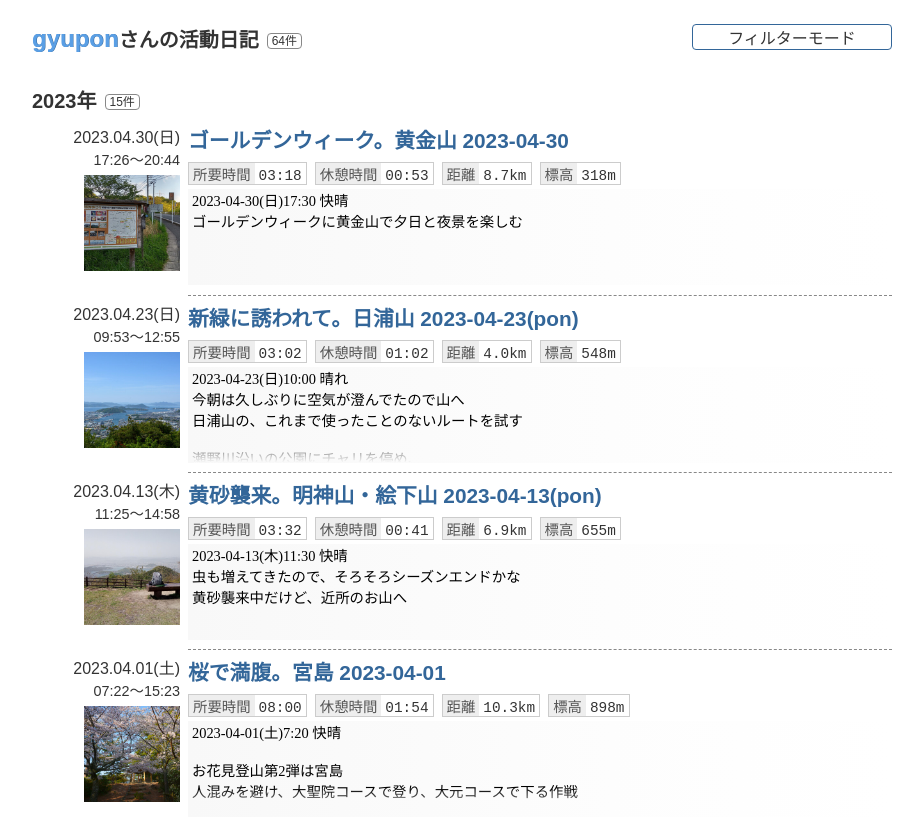
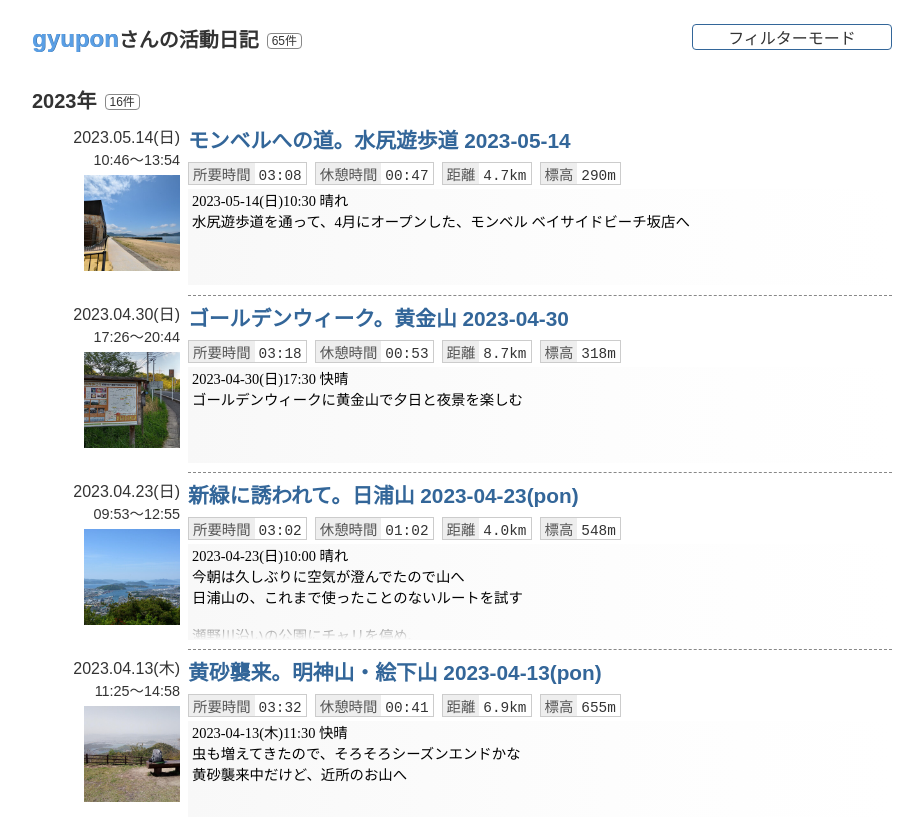
Before and after one commit to gpsoft/yamar, a plain HTML site: page docs/1764261.html in a window 1280 px wide. Shown: the top 821 px of the page, without its empty margins (178-1101 px from the left). Drawn offline with Linux system fonts and the light colour scheme.

Commit message:
Add activity

```diff
--- a/docs/1764261.html
+++ b/docs/1764261.html
@@ -298,7 +298,11 @@ body.filter-enabled .description {
 	<div class="powered-by">
 		このページは、<a href="https://github.com/gpsoft/yamar">yamar</a>を使って自動生成されています。
 	</div>
-<div class="container"><div class="heading"><h1><span><a class="mypage-link" href="https://yamap.com/users/1764261">gyupon</a>さんの活動日記</span><span class="num-items">64件</span></h1><div class="filter-wrap"><div class="filter-on">フィルターモード</div><div class="filter-off"></div><input class="filter-input" placeholder="検索キーワード" type="text" /></div></div><div class="year-wrap"><h2 class="year"><span>2023年</span><span class="num-items">15件</span></h2><div class="article-list"><article><div class="side-pane"><div class="act-date-time"><div class="act-date">2023.04.30(日)</div><div class="act-time">17:26〜20:44</div></div><div class="thumbnail" style="background-image:url(&apos;1764261/23886620.jpg&apos;)"></div></div><div class="main-pane"><div class="main-line"><a class="act-link" href="https://yamap.com/activities/23886620">ゴールデンウィーク。黄金山 2023-04-30</a></div><div class="sub-line1"><div class="elapse"><div class="label-and-value"><div class="lav-label">所要時間</div><div class="lav-value">03:18</div></div></div><div class="rest-time"><div class="label-and-value"><div class="lav-label">休憩時間</div><div class="lav-value">00:53</div></div></div><div class="distance"><div class="label-and-value"><div class="lav-label">距離</div><div class="lav-value">8.7km</div></div></div><div class="altitude"><div class="label-and-value"><div class="lav-label">標高</div><div class="lav-value">318m</div></div></div></div><div class="desc-line"><div class="description">2023-04-30(日)17:30 快晴
+<div class="container"><div class="heading"><h1><span><a class="mypage-link" href="https://yamap.com/users/1764261?page=1">gyupon</a>さんの活動日記</span><span class="num-items">65件</span></h1><div class="filter-wrap"><div class="filter-on">フィルターモード</div><div class="filter-off"></div><input class="filter-input" placeholder="検索キーワード" type="text" /></div></div><div class="year-wrap"><h2 class="year"><span>2023年</span><span class="num-items">16件</span></h2><div class="article-list"><article><div class="side-pane"><div class="act-date-time"><div class="act-date">2023.05.14(日)</div><div class="act-time">10:46〜13:54</div></div><div class="thumbnail" style="background-image:url(&apos;1764261/24262132.jpg&apos;)"></div></div><div class="main-pane"><div class="main-line"><a class="act-link" href="https://yamap.com/activities/24262132">モンベルへの道。水尻遊歩道 2023-05-14</a></div><div class="sub-line1"><div class="elapse"><div class="label-and-value"><div class="lav-label">所要時間</div><div class="lav-value">03:08</div></div></div><div class="rest-time"><div class="label-and-value"><div class="lav-label">休憩時間</div><div class="lav-value">00:47</div></div></div><div class="distance"><div class="label-and-value"><div class="lav-label">距離</div><div class="lav-value">4.7km</div></div></div><div class="altitude"><div class="label-and-value"><div class="lav-label">標高</div><div class="lav-value">290m</div></div></div></div><div class="desc-line"><div class="description">2023-05-14(日)10:30 晴れ
+水尻遊歩道を通って、4月にオープンした、モンベル ベイサイドビーチ坂店へ
+</div><div class="description-float">2023-05-14(日)10:30 晴れ
+水尻遊歩道を通って、4月にオープンした、モンベル ベイサイドビーチ坂店へ
+</div></div></div></article><article><div class="side-pane"><div class="act-date-time"><div class="act-date">2023.04.30(日)</div><div class="act-time">17:26〜20:44</div></div><div class="thumbnail" style="background-image:url(&apos;1764261/23886620.jpg&apos;)"></div></div><div class="main-pane"><div class="main-line"><a class="act-link" href="https://yamap.com/activities/23886620">ゴールデンウィーク。黄金山 2023-04-30</a></div><div class="sub-line1"><div class="elapse"><div class="label-and-value"><div class="lav-label">所要時間</div><div class="lav-value">03:18</div></div></div><div class="rest-time"><div class="label-and-value"><div class="lav-label">休憩時間</div><div class="lav-value">00:53</div></div></div><div class="distance"><div class="label-and-value"><div class="lav-label">距離</div><div class="lav-value">8.7km</div></div></div><div class="altitude"><div class="label-and-value"><div class="lav-label">標高</div><div class="lav-value">318m</div></div></div></div><div class="desc-line"><div class="description">2023-04-30(日)17:30 快晴
 ゴールデンウィークに黄金山で夕日と夜景を楽しむ</div><div class="description-float">2023-04-30(日)17:30 快晴
 ゴールデンウィークに黄金山で夕日と夜景を楽しむ</div></div></div></article><article><div class="side-pane"><div class="act-date-time"><div class="act-date">2023.04.23(日)</div><div class="act-time">09:53〜12:55</div></div><div class="thumbnail" style="background-image:url(&apos;1764261/23742009.jpg&apos;)"></div></div><div class="main-pane"><div class="main-line"><a class="act-link" href="https://yamap.com/activities/23742009">新緑に誘われて。日浦山 2023-04-23(pon)</a></div><div class="sub-line1"><div class="elapse"><div class="label-and-value"><div class="lav-label">所要時間</div><div class="lav-value">03:02</div></div></div><div class="rest-time"><div class="label-and-value"><div class="lav-label">休憩時間</div><div class="lav-value">01:02</div></div></div><div class="distance"><div class="label-and-value"><div class="lav-label">距離</div><div class="lav-value">4.0km</div></div></div><div class="altitude"><div class="label-and-value"><div class="lav-label">標高</div><div class="lav-value">548m</div></div></div></div><div class="desc-line"><div class="description">2023-04-23(日)10:00 晴れ
 今朝は久しぶりに空気が澄んでたので山へ
```
Also changed, not shown: docs/1764261/24262132.jpg (added).
